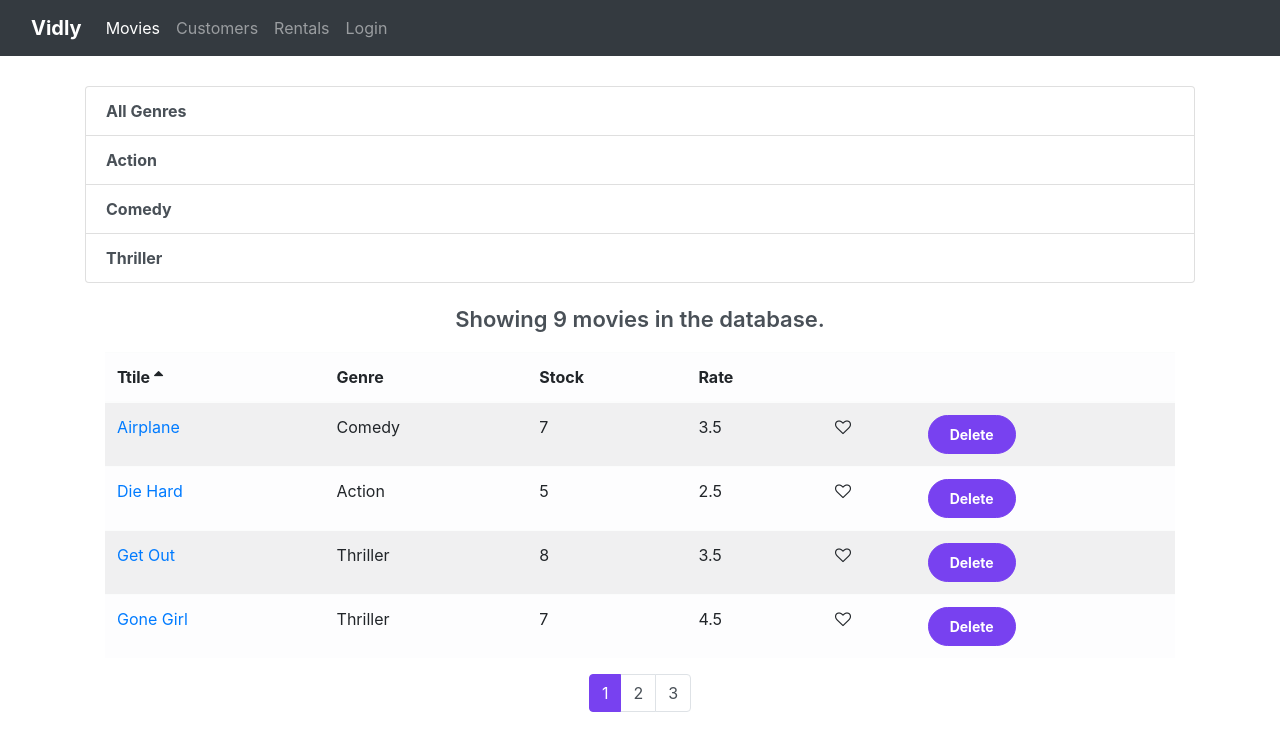
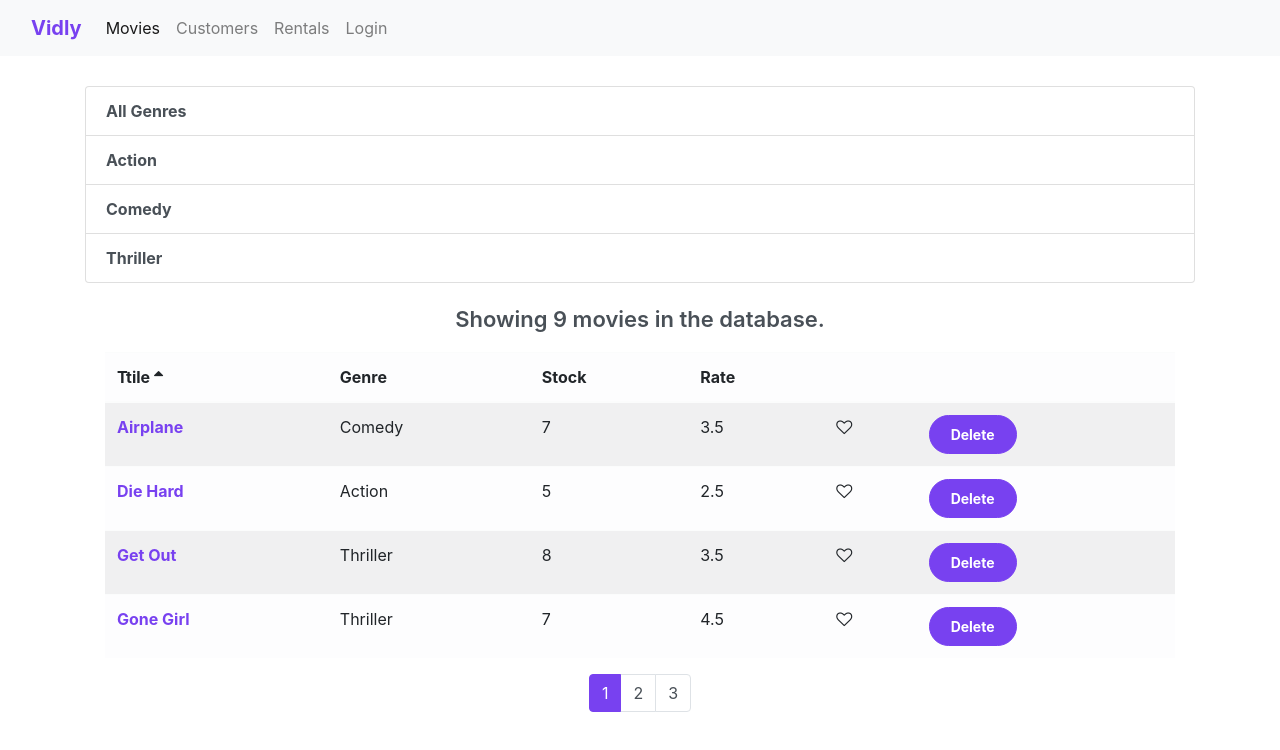
Before and after one commit to luamendonca21/vidly, a React (Create React App) app: page /movies in a window 1280 px wide. Shown: the top 750 px of the page. Built offline with nearby package versions, Linux system fonts and the light colour scheme.

Commit message:
minimum changes on the interface

```diff
--- a/src/components/MovieForm.jsx
+++ b/src/components/MovieForm.jsx
@@ -12,7 +12,7 @@ const MovieForm = ({ match, history }) => {
           borderRadius: 30,
           fontWeight: "bold",
         }}
-        className="btn btn-danger btn-sm"
+        className="btn btn-danger btn-md"
       >
         Save
       </button>
--- a/src/components/moviesTable.jsx
+++ b/src/components/moviesTable.jsx
@@ -10,7 +10,13 @@ class MoviesTable extends Component {
       path: "title",
       label: "Ttile",
       content: (movie) => (
-        <Link to={`movies/${movie._id}`}> {movie.title}</Link>
+        <Link
+          style={{ fontWeight: "bold", color: "#7841f0" }}
+          to={`movies/${movie._id}`}
+        >
+          {" "}
+          {movie.title}
+        </Link>
       ),
     },
     { path: "genre.name", label: "Genre" },
--- a/src/components/navbar.jsx
+++ b/src/components/navbar.jsx
@@ -3,7 +3,7 @@ import { Link, NavLink } from "react-router-dom";
 
 const NavBar = () => {
   return (
-    <nav className="navbar navbar-expand-lg bg-dark navbar-dark">
+    <nav className="navbar navbar-expand-lg bg-light navbar-light">
       <div className="container-fluid">
         <a className="navbar-brand" href="#">
           Vidly
--- a/src/index.css
+++ b/src/index.css
@@ -11,9 +11,14 @@ code {
   font-family: source-code-pro, Menlo, Monaco, Consolas, 'Courier New',
     monospace;
 }
-.navbar-brand{
-  font-weight: bold;
+ .navbar-brand{
+  font-weight: bold !important;
+  color: #7841f0 !important;
 }
+
+
+
+
  .active .page-link {
     background-color: #7841f0 !important;
     border-color: #7841f0 !important;
@@ -62,7 +67,7 @@ code {
 .alert{
   padding-top: 0.375rem!important;
   padding-bottom: 0.375rem!important;
-  width: 70% !important;
+  width: 60% !important;
   border-radius: 30px !important;
   margin-left:auto;
   margin-right: auto;
@@ -75,7 +80,7 @@ code {
 }
 
 .form-control{
-  width: 70% !important;
+  width: 60% !important;
   margin:auto !important;
 }
 .btn-lg {
```
